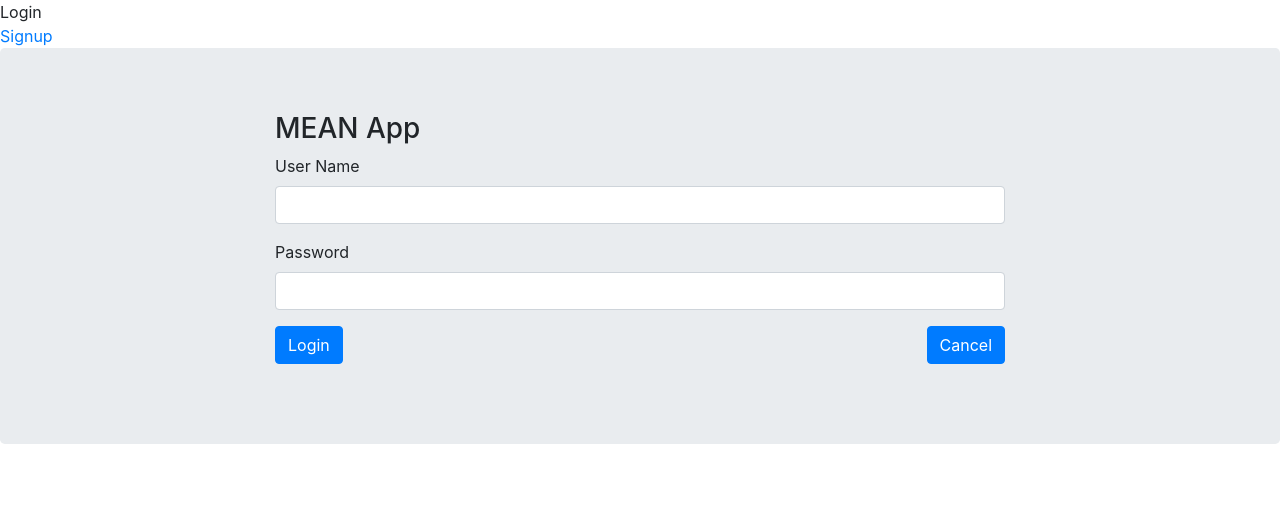
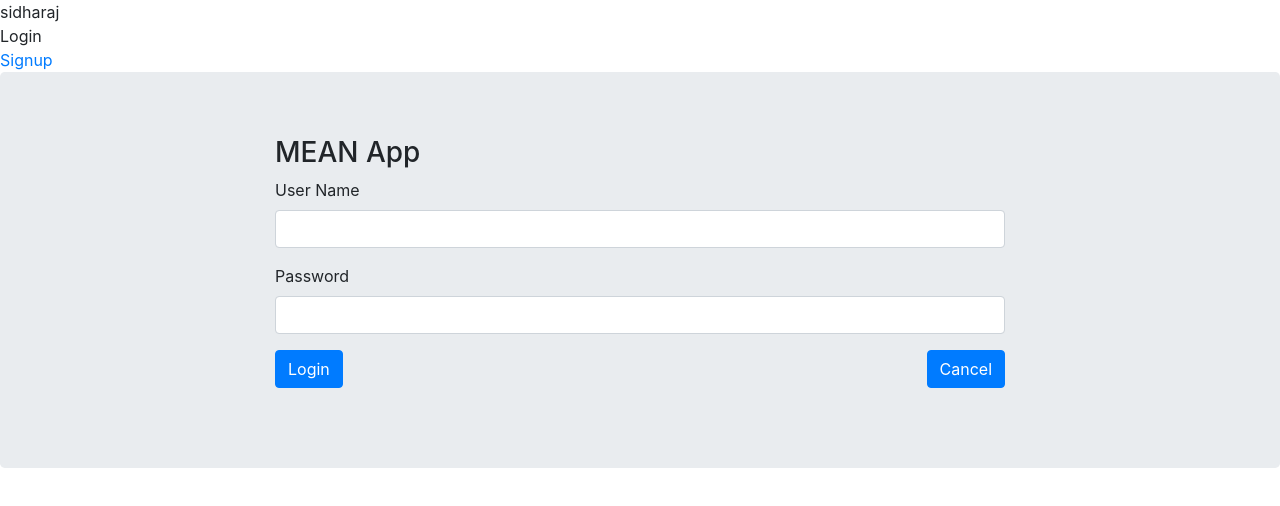
Before and after one commit to sidharajswaminathan/Meanstack, an Angular app in the folder angular/: page /loginpage in a window 1280 px wide. Shown: the top 506 px of the page. Built offline with nearby package versions, Linux system fonts and the light colour scheme.

Commit message:
Git testing

```diff
--- a/angular/src/app/app.component.html
+++ b/angular/src/app/app.component.html
@@ -1,3 +1,3 @@
 
-
+sidharaj
 <router-outlet></router-outlet>
```
